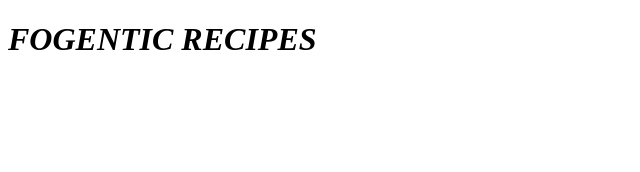
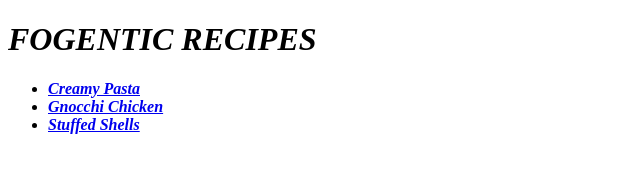
Before and after one commit to Fogentic/fogentic-recipes, a plain HTML site: page index.html in a window 1280 px wide. Shown: the whole page, without its empty margins (0-640 px from the left). Drawn offline with Linux system fonts and the light colour scheme.

Commit message:
Add creamy pasta, gnocchi chicken, stuffed shells recipes to index.html

```diff
--- a/index.html
+++ b/index.html
@@ -7,7 +7,11 @@
     </head>
 
     <body>
-        <h1><i>FOGENTIC RECIPES</i></h1>
-
+        <h1><em>FOGENTIC RECIPES</em></h1>
+        <ul>
+            <li><a href="./recipes/creamypasta.html" target="_blank" rel="noopener noreferrer"><i><b>Creamy Pasta</b></i></a></li>
+            <li><a href="./recipes/gnocchichicken.html" target="_blank" rel="noopener noreferrer"><i><b>Gnocchi Chicken</b></i></a></li>
+            <li><a href="./recipes/stuffedshells.html" target="_blank" rel="noopener noreferrer"><i><b>Stuffed Shells</b></i></a></li>
+        </ul>
     </body>
 </html>
```
